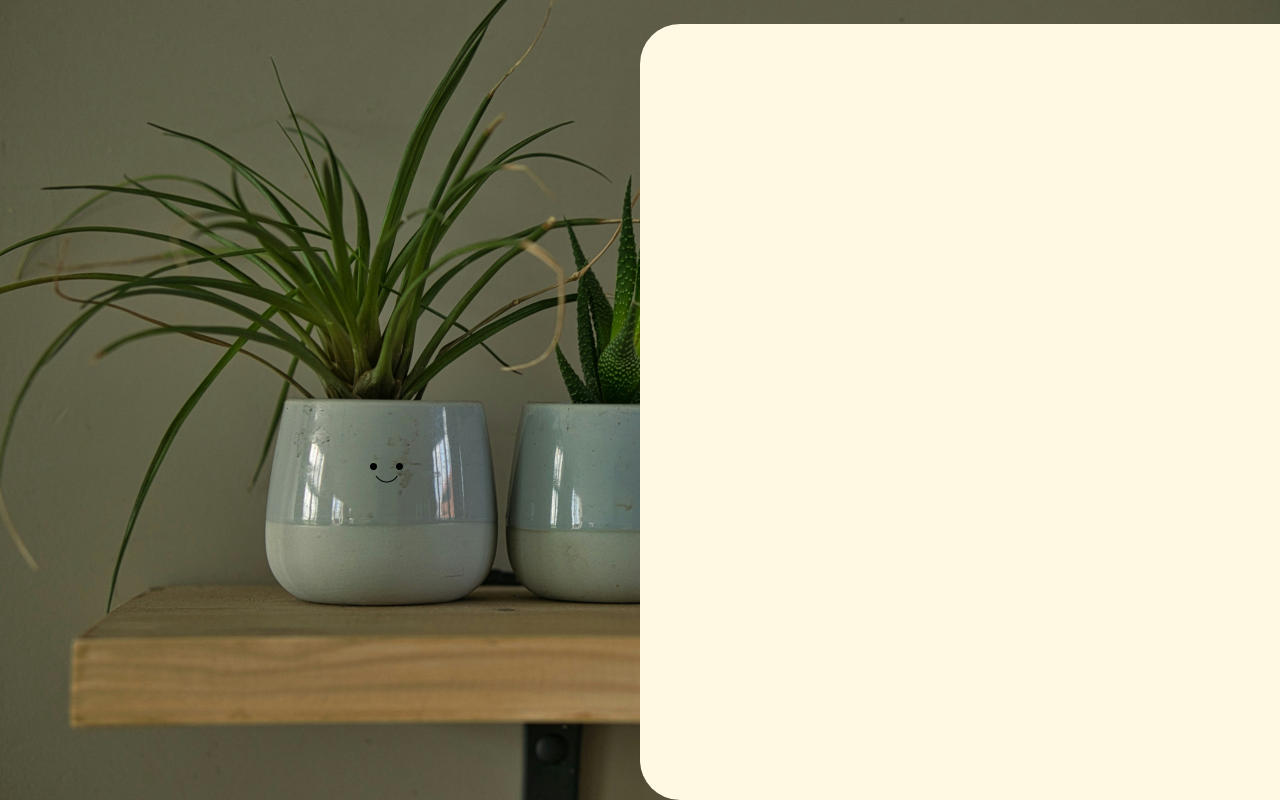
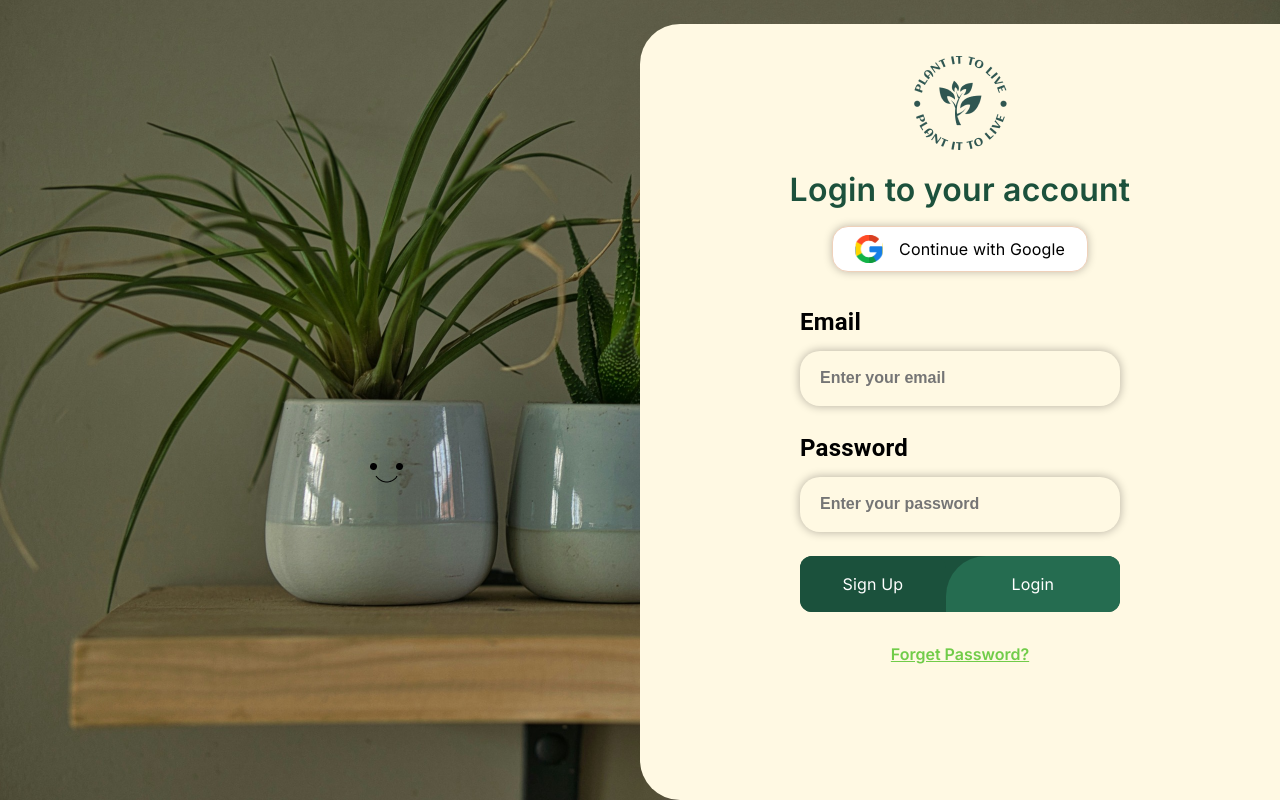
Before and after one commit to HossamMahmoudkhedr/plant-it-to-live, a React (Create React App) app in the folder frontend/: page /login in a window 1280 px wide. Built offline with nearby package versions, Linux system fonts and the light colour scheme; a web font is replaced by a local one.

Commit message:
add login page

```diff
--- a/frontend/src/components/footer.jsx
+++ b/frontend/src/components/footer.jsx
@@ -9,6 +9,7 @@ const StyledLink = styled.a`
 	}
 `;
 const Footer = () => {
+	let year = new Date().getFullYear();
 	return (
 		<Container
 			maxWidth="xl"
@@ -141,12 +142,11 @@ const Footer = () => {
 					<Typography
 						variant="caption"
 						sx={{ color: 'white', fontSize: '0.8rem' }}>
-						© 2024 Plant it to live. All rights reserved.
+						© {year} Plant it to live. All rights reserved.
 					</Typography>
 					<Typography
 						variant="body1"
 						sx={{ color: 'white', fontSize: '1rem' }}>
-						Email:{' '}
 						<StyledLink href="mailto:plantitolive@gmail.com">
 							plantitolive@gmail.com
 						</StyledLink>
--- a/frontend/src/components/login.jsx
+++ b/frontend/src/components/login.jsx
@@ -1,5 +1,8 @@
-import { Box, Stack } from '@mui/material';
+import { Box, Stack, Typography } from '@mui/material';
 import React from 'react';
+import CustomButton from '../utils/customButton';
+import CustomInput from '../utils/customInput';
+import { icons } from '../utils/icons';
 
 const Login = () => {
 	return (
@@ -15,11 +18,101 @@ const Login = () => {
 			<Box
 				sx={{
 					background: 'var(--body)',
-					marginTop: '1.5rem',
-					height: 'calc(100vh-1.5rem)',
-					width: '50%',
-					borderRadius: '2.5rem 0 0 2.5rem',
-				}}></Box>
+					marginTop: { xs: '0', md: '1.5rem' },
+					width: { xs: '100%', md: '70%', lg: '50%' },
+					borderRadius: { xs: '0', md: '2.5rem 0 0 2.5rem' },
+					padding: '2rem 0',
+				}}>
+				<Stack gap="2rem">
+					<Stack sx={{ alignItems: 'center', gap: '1rem' }}>
+						<Box>
+							<img
+								style={{ width: '100%', objectFit: 'cover' }}
+								src={require('../assets/images/plant-it-to-live-high-resolution-logo-icon 1.png')}
+								alt="Plant it to live"
+							/>
+						</Box>
+						<Box>
+							<Typography
+								variant="h4"
+								sx={{
+									fontSize: { xs: '1.5rem', md: '2rem' },
+									fontWeight: '600',
+									color: 'var(--dark-green)',
+								}}>
+								Login to your account
+							</Typography>
+						</Box>
+						<CustomButton
+							background="white"
+							borderradius={'1rem'}
+							width={{ xs: '70%', md: '40%' }}
+							padding={'0.5rem 0'}
+							boxshadow={'0 0 9px 0px rgba(0,0,0,0.25)'}
+							color="black"
+							text={`Continue with Google`}
+							icon={icons.google}
+							icHeight={'28px'}
+							border="1px solid var(--peach)"
+						/>
+					</Stack>
+					<Stack
+						component="form"
+						sx={{ alignItems: 'center' }}>
+						<Stack sx={{ gap: '1.5rem', width: { xs: '80%', md: '50%' } }}>
+							<CustomInput
+								label="Email"
+								name="email"
+								placeholder="Enter your email"
+								type="email"
+								restprops={{ required: true }}
+							/>
+							<CustomInput
+								label="Password"
+								name="password"
+								placeholder="Enter your password"
+								type="password"
+								restprops={{ required: true }}
+							/>
+							<Stack
+								direction="row"
+								sx={{
+									background: 'var(--very-dark-green)',
+									borderRadius: '0.75rem',
+								}}>
+								<CustomButton
+									text="Sign Up"
+									color="white"
+									background="var(--very-dark-green)"
+									padding="1rem"
+									borderradius="0.75rem"
+									width="50%"
+								/>
+								<CustomButton
+									text="Login"
+									color="white"
+									background="var(--lighter-green)"
+									padding="1rem"
+									borderradius="2.5rem 0.75rem 0.75rem 0"
+									width="60%"
+								/>
+							</Stack>
+						</Stack>
+					</Stack>
+					<Stack alignItems="center">
+						<a
+							style={{
+								textDecoration: 'underline',
+								color: 'var(--very-light-green)',
+								fontWeight: '600',
+								fontSize: { xs: '1rem', md: '1.25rem' },
+							}}
+							href="">
+							Forget Password?
+						</a>
+					</Stack>
+				</Stack>
+			</Box>
 		</Stack>
 	);
 };
--- a/frontend/src/index.css
+++ b/frontend/src/index.css
@@ -21,6 +21,7 @@
 	);
 
 	/* Green Color */
+	--lighter-green: #256c50;
 	--very-light-green: #71cc49;
 	--light-green: #216147;
 	--dark-green: #1c513c;
--- a/frontend/src/utils/customButton.jsx
+++ b/frontend/src/utils/customButton.jsx
@@ -1,8 +1,10 @@
 import styled from '@emotion/styled';
-import { Button } from '@mui/material';
+import { Box, Button, Typography } from '@mui/material';
 import React from 'react';
 
 const StyledButton = styled(Button)`
+	display: felx;
+	align-items: center;
 	text-transform: none;
 
 	&&:hover {
@@ -19,6 +21,8 @@ const CustomButton = ({
 	width,
 	border,
 	boxshadow,
+	icon,
+	icHeight,
 	restprops,
 }) => {
 	return (
@@ -31,14 +35,25 @@ const CustomButton = ({
 				background: background || 'transparent',
 				borderRadius: borderradius || '0',
 				border: border || 'none',
-				color: color,
 				padding: padding,
 				width: width,
 				fontWeight: 'inherit',
 				fontSize: 'inherit',
 				boxShadow: boxshadow,
+				gap: icon ? '1rem' : 'unset',
 			}}>
-			{text}
+			{icon && (
+				<Box
+					component="span"
+					height={icHeight}>
+					{icon}
+				</Box>
+			)}
+			<Typography
+				variant="body1"
+				sx={{ color: color, fontSize: 'inherit', fontWeight: 'inherit' }}>
+				{text}
+			</Typography>
 		</StyledButton>
 	);
 };
--- a/frontend/src/utils/icons.js
+++ b/frontend/src/utils/icons.js
@@ -2,10 +2,12 @@ import { ReactComponent as Leafs } from '../assets/icons/Vector.svg';
 import { ReactComponent as Stars } from '../assets/icons/noun-star-1138021 1.svg';
 import { ReactComponent as Close } from '../assets/icons/x-mark.svg';
 import { ReactComponent as Menu } from '../assets/icons/bars-solid.svg';
+import { ReactComponent as Google } from '../assets/icons/google.svg';
 
 export const icons = {
 	leafs: <Leafs />,
 	stars: <Stars />,
 	closeIcon: <Close />,
 	menu: <Menu />,
+	google: <Google />,
 };
```
Also changed, not shown: frontend/src/assets/icons/google.svg (added).
